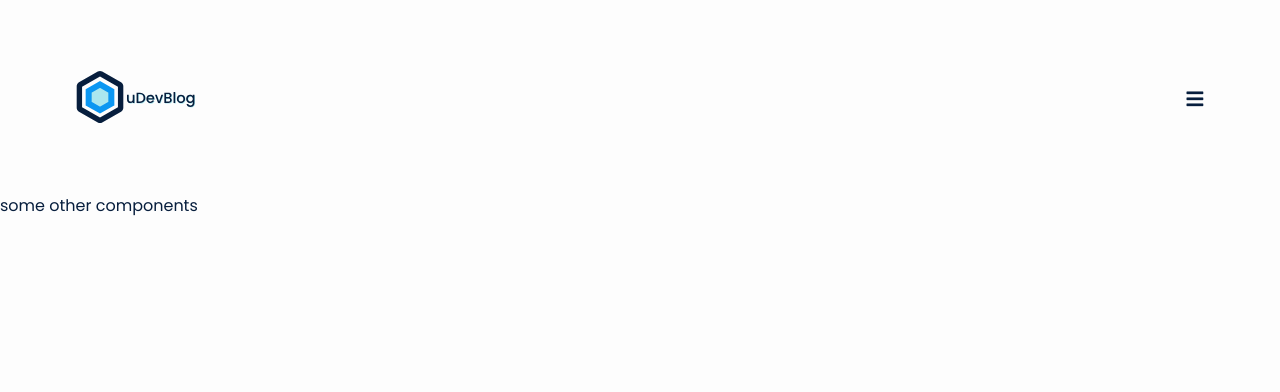
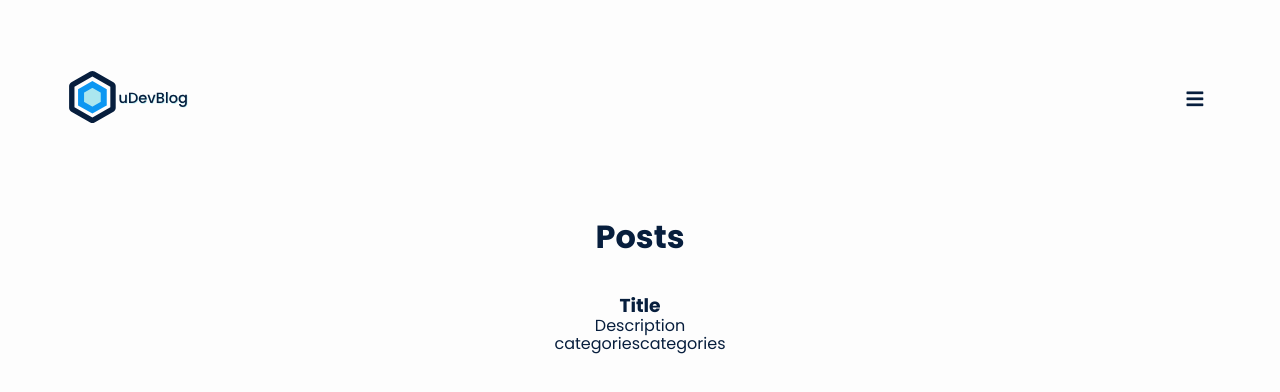
Before and after one commit to mrLuisFer/uDevBlog, a React (Create React App) app: page /home in a window 1280 px wide. Shown: the top 392 px of the page. Built offline with nearby package versions, Linux system fonts and the light colour scheme.

Commit message:
Corregi algunos bugs e inicie con la creacion para los posts del home

```diff
--- a/src/components/Header/Header.jsx
+++ b/src/components/Header/Header.jsx
@@ -4,8 +4,8 @@ import NavBar from '../NavBar/NavBar';
 
 export default function Header({handleMenu, menu}) {
   return (
-    <div className='Header'>
+    <nav className='Header'>
       <NavBar handleMenu={handleMenu} menu={menu} />
-    </div>
+    </nav>
   );
 }
--- a/src/components/HeaderMenuMobile/HeaderMenuMobile.jsx
+++ b/src/components/HeaderMenuMobile/HeaderMenuMobile.jsx
@@ -11,18 +11,18 @@ export default function HeaderMenuMobile({handleMenu, menu}) {
   return (
     <div className={slideInDown + ' HeaderMenuMobile'}>
       <NavBar handleMenu={handleMenu} menu={menu} />
-      <a href='/home' className='HeaderMenuMobile__anchor'>
-        Home
-      </a>
-      <a href='/home' className='HeaderMenuMobile__anchor'>
-        Descubrir
-      </a>
-      <a href='/home' className='HeaderMenuMobile__anchor'>
-        Vacantes
-      </a>
-      <a href='/home' className='HeaderMenuMobile__anchor'>
-        About
-      </a>
+      <p className='HeaderMenuMobile__anchor'>
+        <a href='/home'>Home</a>
+      </p>
+      <p className='HeaderMenuMobile__anchor'>
+        <a href='/home'>Descubrir</a>
+      </p>
+      <p className='HeaderMenuMobile__anchor'>
+        <a href='/home'>Vacantes</a>
+      </p>
+      <p className='HeaderMenuMobile__anchor'>
+        <a href='/home'>About</a>
+      </p>
     </div>
   );
 }
--- a/src/components/HeaderMenuMobile/HeaderMenuMobile.scss
+++ b/src/components/HeaderMenuMobile/HeaderMenuMobile.scss
@@ -7,9 +7,12 @@
 
   &__anchor {
     display: block;
+    margin: 3rem 0;
+
+    a {
+      display: inline-block;
       text-decoration: none;
       line-height: 1.5;
-    margin: 3rem 0;
       color: var(--white);
       font-weight: 600;
       letter-spacing: 1.05px;
@@ -19,3 +22,4 @@
       }
     }
   }
+}
--- /dev/null
+++ b/src/components/HomePosts/HomePosts.jsx
@@ -0,0 +1,17 @@
+import React from 'react';
+// Components
+import PostComponent from '../PostComponent/PostComponent';
+
+// Ejemplo de como manejaremos los post con una api o con jsons
+import homePosts from '../../posts/homePosts.json';
+
+export default function HomePosts() {
+  console.log(homePosts);
+
+  return (
+    <div className='HomePosts'>
+      <h1 className='HomePosts__title'>Posts</h1>
+      <PostComponent />
+    </div>
+  );
+}
--- /dev/null
+++ b/src/components/HomePosts/HomePosts.scss
@@ -0,0 +1,3 @@
+.HomePosts {
+  text-align: center;
+}
--- a/src/components/NavBar/NavBar.jsx
+++ b/src/components/NavBar/NavBar.jsx
@@ -4,7 +4,6 @@ import {Link} from 'react-router-dom';
 // Assets
 import logoHorizontalNoBg from '../../assets/logo/logoHorizontal-noBg.svg';
 import logoHorizontal from '../../assets/logo/logoHorizontal.svg';
-
 // Utils
 import {fadeIn} from '../../utils/animateCss';
 
--- a/src/components/NavBar/NavBar.scss
+++ b/src/components/NavBar/NavBar.scss
@@ -10,6 +10,7 @@
 
     img {
       height: 65px;
+      margin-left: -0.5rem;
     }
   }
 
--- /dev/null
+++ b/src/components/PostComponent/PostComponent.jsx
@@ -0,0 +1,17 @@
+import React from 'react';
+
+export default function PostComponent() {
+  return (
+    <div className='PostComponent'>
+      <img src='/' alt='' />
+      <div>
+        <h3>Title</h3>
+        <p>Description</p>
+        <div>
+          <span>categories</span>
+          <span>categories</span>
+        </div>
+      </div>
+    </div>
+  );
+}
--- a/src/components/_index.scss
+++ b/src/components/_index.scss
@@ -4,3 +4,4 @@
 @import './Header/Header';
 @import './NavBar/NavBar.scss';
 @import './HeaderMenuMobile/HeaderMenuMobile.scss';
+@import './HomePosts/HomePosts.scss';
--- /dev/null
+++ b/src/posts/homePosts.json
@@ -0,0 +1,23 @@
+[
+  {
+    "id": 1,
+    "img": "https://encrypted-tbn0.gstatic.com/images?q=tbn:ANd9GcSPBKeq4quQmqxUqpj7KJsFSZ_0RP4_bQFBVw&usqp=CAU",
+    "title": "Google Developers Training",
+    "description": "Google has a vision to help bridge the developer-skills gap in Africa by providing better access to high-quality, world-class skilling",
+    "categorias": ["cat1", "cat2"]
+  },
+  {
+    "id": 2,
+    "img": "https://encrypted-tbn0.gstatic.com/images?q=tbn:ANd9GcSPBKeq4quQmqxUqpj7KJsFSZ_0RP4_bQFBVw&usqp=CAU",
+    "title": "Google Developers Training",
+    "description": "Google has a vision to help bridge the developer-skills gap in Africa by providing better access to high-quality, world-class skilling",
+    "categorias": ["cat4", "cat5"]
+  },
+  {
+    "id": 3,
+    "img": "https://encrypted-tbn0.gstatic.com/images?q=tbn:ANd9GcSPBKeq4quQmqxUqpj7KJsFSZ_0RP4_bQFBVw&usqp=CAU",
+    "title": "Google Developers Training",
+    "description": "Google has a vision to help bridge the developer-skills gap in Africa by providing better access to high-quality, world-class skilling",
+    "categorias": ["cat5", "cat6"]
+  }
+]
--- a/src/views/HomePage.jsx
+++ b/src/views/HomePage.jsx
@@ -3,6 +3,7 @@ import React, {useState} from 'react';
 // Components
 import Header from '../components/Header/Header';
 import HeaderMenuMobile from '../components/HeaderMenuMobile/HeaderMenuMobile';
+import HomePosts from '../components/HomePosts/HomePosts';
 
 export default function HomePage() {
   const [menu, setMenu] = useState(false);
@@ -10,6 +11,7 @@ export default function HomePage() {
   const handleMenu = () => {
     setMenu(!menu);
   };
+
   return (
     <div className='HomePage'>
       {menu ? (
@@ -17,7 +19,7 @@ export default function HomePage() {
       ) : (
         <>
           <Header menu={menu} handleMenu={handleMenu} />
-          <p>some other components</p>
+          <HomePosts />
         </>
       )}
     </div>
```
Also changed, not shown: 1 other file (tests, documents, lock files or other folders). Lines whose indentation alone changed are shown as unchanged.
